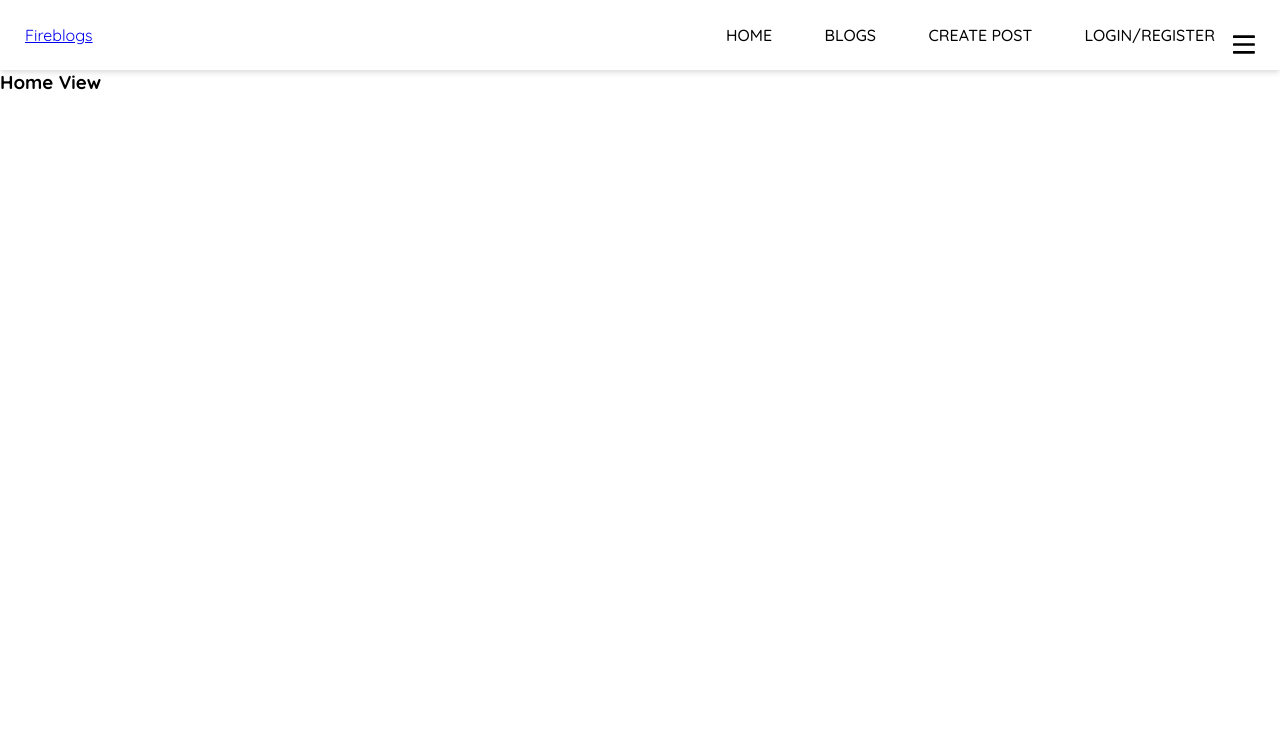
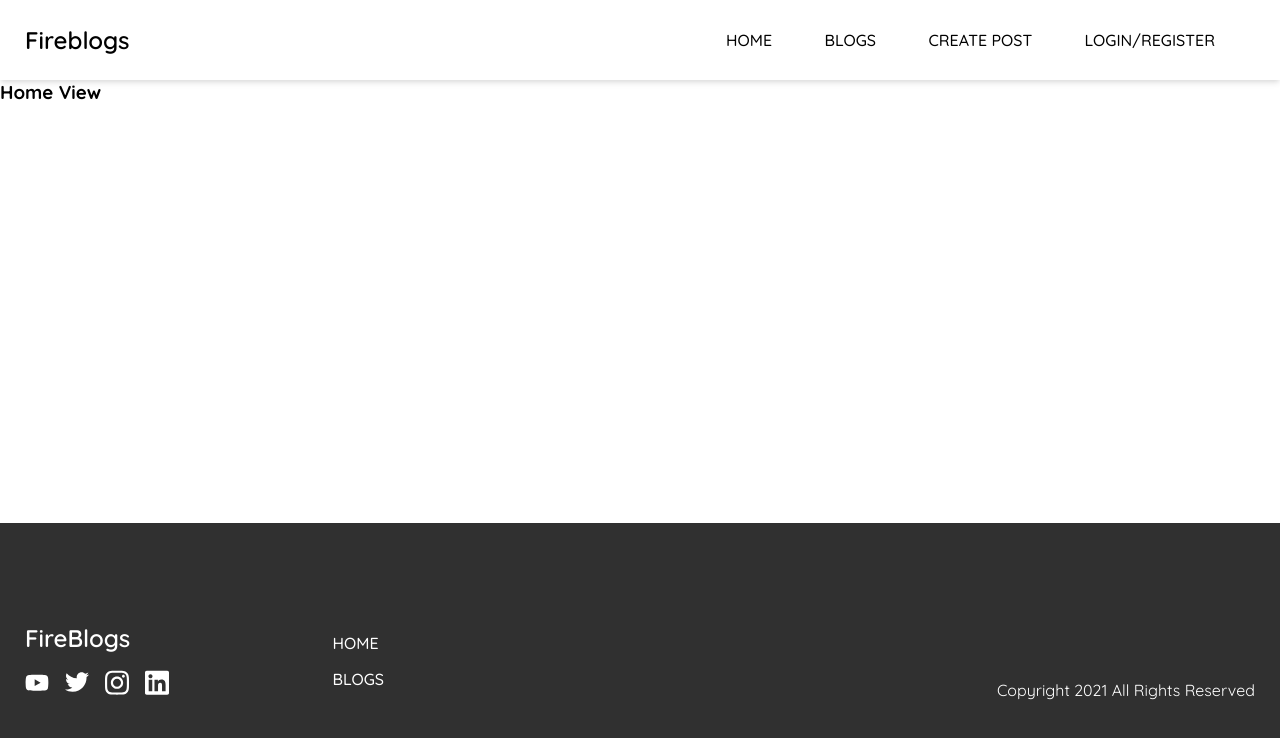
Before and after one commit to AndyLab9596/vue-3-blogs-composition-api-ts, a Vue app: page / in a window 1280 px wide. Shown: the top 738 px of the page. Built offline with nearby package versions, Linux system fonts and the light colour scheme.

Commit message:
in-progress building home page

```diff
--- a/src/App.vue
+++ b/src/App.vue
@@ -3,13 +3,41 @@
     <div class="app">
       <NavigationBar />
       <router-view />
+      <FooterSection />
     </div>
   </div>
 </template>
 
 <script setup lang="ts">
-import NavigationBar from './components/UI/NavigationBar.vue';
+import { reactive, ref } from 'vue';
+import NavigationBar from './components/Layout/NavigationBar.vue';
+import FooterSection from './components/Layout/FooterSection.vue';
 
+interface ISamplePost {
+  title: string;
+  blogHTML: string;
+  blogCoverPhoto: string;
+}
+
+const welcomeScreen = reactive({
+  title: 'Welcome',
+  blogPost: 'Weekly blog articles with all things programming including HTML, CSS, JavaScript and more. Register today to never miss a post!',
+  welcomeScreen: true,
+  photo: 'coding'
+})
+
+const sampleBlogPost = ref<ISamplePost[]>([
+  {
+    title: 'This is a Filter Title',
+    blogHTML: 'This is a filter blog post title',
+    blogCoverPhoto: 'beautiful-stories'
+  },
+  {
+    title: 'This is a Filter Title',
+    blogHTML: 'This is a filter blog post title',
+    blogCoverPhoto: 'designed-for-everyone'
+  }
+])
 
 </script>
 
--- /dev/null
+++ b/src/components/Layout/FooterSection.vue
@@ -0,0 +1,183 @@
+<template>
+    <footer>
+        <div class="container">
+            <div class="left">
+                <div class="col-1">
+                    <router-link class="header" :to="{ name: 'Home' }">FireBlogs</router-link>
+                    <ul>
+                        <li>
+                            <a href="#">
+                                <youTube class="svg-icon" />
+                            </a>
+                        </li>
+                        <li>
+                            <a href="#">
+                                <twitter class="svg-icon" />
+                            </a>
+                        </li>
+                        <li>
+                            <a href="#">
+                                <instagram class="svg-icon" />
+                            </a>
+                        </li>
+                        <li>
+                            <a href="#">
+                                <linkedin class="svg-icon" />
+                            </a>
+                        </li>
+                    </ul>
+                </div>
+                <div class="col-2">
+                    <ul>
+                        <router-link class="link" :to="{ name: 'Home' }">Home</router-link>
+                        <router-link class="link" :to="{ name: 'Blogs' }">Blogs</router-link>
+                        <!-- <router-link v-if="admin" class="link" :to="{ name: 'CreatePost' }">Create Post</router-link> -->
+                        <!-- <router-link v-if="!user" class="link" :to="{ name: 'Login' }">Login In / Register</router-link> -->
+                    </ul>
+                </div>
+            </div>
+            <div class="right">
+                <p>Copyright 2021 All Rights Reserved</p>
+            </div>
+        </div>
+    </footer>
+</template>
+
+<script setup lang="ts">
+import youTube from "@/assets/Icons/youtube-brands.svg";
+import twitter from "@/assets/Icons/twitter-brands.svg";
+import instagram from "@/assets/Icons/instagram-brands.svg";
+import linkedin from "@/assets/Icons/linkedin-brands.svg";
+
+</script>
+
+<style lang="scss" scoped>
+footer {
+    margin-top: auto;
+    padding: 100px 25px;
+    background-color: #303030;
+
+    .container {
+        display: flex;
+        flex-direction: column;
+        gap: 32px;
+
+        @media (min-width: 800px) {
+            flex-direction: row;
+            gap: 0px;
+        }
+
+        >div {
+            display: flex;
+            flex: 1;
+        }
+
+        .left {
+            gap: 32px;
+            color: #fff;
+            display: flex;
+            flex-direction: column;
+            align-items: center;
+
+            @media (min-width: 800px) {
+                flex-direction: row;
+                align-items: initial;
+                gap: 0;
+            }
+
+            .header {
+                text-align: center;
+                font-size: 24px;
+                color: #fff;
+                margin-bottom: 16px;
+                text-decoration: none;
+                font-weight: 600;
+
+                @media (min-width: 800px) {
+                    text-align: initial;
+                }
+            }
+
+            ul {
+                gap: 16px;
+                list-style: none;
+                display: flex;
+            }
+
+            .col-1,
+            .col-2 {
+                gap: 32px;
+                display: flex;
+                flex: 1;
+
+                @media (min-width: 800px) {
+                    gap: 0;
+                }
+            }
+
+            .col-1 {
+                flex-direction: column;
+
+                h2 {
+                    text-align: center;
+
+                    @media (min-width: 800px) {
+                        text-align: initial;
+                    }
+                }
+
+                ul {
+                    margin-top: auto;
+
+                    li {
+                        display: flex;
+                        align-items: center;
+
+                        .svg-icon {
+                            width: 24px;
+                            height: auto;
+                            color: #fff;
+                        }
+                    }
+                }
+            }
+
+            .col-2 {
+                ul {
+                    height: 100%;
+                    justify-content: center;
+                    flex-direction: row;
+                    flex-wrap: wrap;
+
+                    @media (min-width: 800px) {
+                        flex-direction: column;
+                    }
+
+                    .link {
+                        font-size: 16px;
+                        font-weight: 500;
+                        color: #fff;
+                        text-decoration: none;
+                    }
+                }
+            }
+        }
+
+        .right {
+            gap: 32px;
+            color: #fff;
+            align-items: center;
+            flex-direction: column;
+
+            @media (min-width: 800px) {
+                align-items: flex-end;
+                gap: 0;
+            }
+        }
+
+        p {
+            margin-top: auto;
+        }
+    }
+}
+</style>
--- a/src/components/UI/NavigationBar.vue
+++ b/src/components/Layout/NavigationBar.vue
@@ -1,13 +1,13 @@
 <template>
     <header>
-        <nav class="header">
+        <nav class="container">
             <div class="branding">
                 <RouterLink class="header" :to="{ name: 'Home' }">
                     Fireblogs
                 </RouterLink>
             </div>
             <div class="nav-links">
-                <ul>
+                <ul class="" v-show="!mobile">
                     <RouterLink class="link" :to="{ name: 'Home' }">
                         Home
                     </RouterLink>
@@ -23,7 +23,7 @@
                 </ul>
             </div>
         </nav>
-        <menuIcon class="menu-icon" @click="toggleMobileNav" />
+        <menuIcon class="menu-icon" @click="toggleMobileNav" v-show="mobile" />
         <transition name="mobile-nav" mode="out-in">
             <ul class="mobile-nav" v-show="mobileNav">
                 <RouterLink class="link" :to="{ name: 'Home' }">
@@ -44,15 +44,31 @@
 </template>
 
 <script setup lang="ts">
-import { ref } from 'vue';
 import menuIcon from '@/assets/Icons/bars-regular.svg';
+import { onMounted, ref } from 'vue';
 
 const mobile = ref<boolean>(false);
 const mobileNav = ref<boolean>(false);
+const windowWidth = ref<number>(window.innerWidth);
 
 const toggleMobileNav = () => {
     mobileNav.value = !mobileNav.value
-}
+};
+
+const checkScreen = () => {
+    windowWidth.value = window.innerWidth
+    if (windowWidth.value < 750) {
+        mobile.value = true;
+        return
+    }
+    mobile.value = false;
+    mobileNav.value = false;
+};
+
+onMounted(() => {
+    window.addEventListener('resize', checkScreen);
+    checkScreen();
+})
 
 
 
@@ -85,7 +101,7 @@ header {
             display: flex;
             align-items: center;
 
-            header {
+            .header {
                 font-size: 24px;
                 color: #000;
                 text-decoration: none;
```
